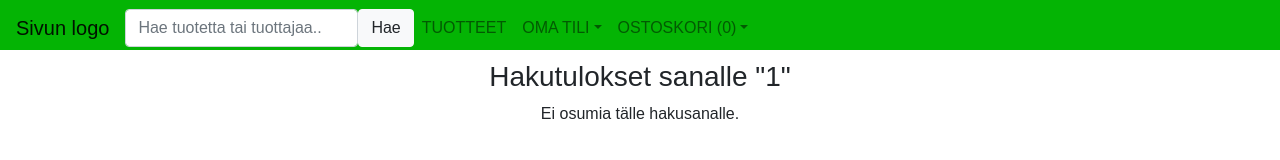
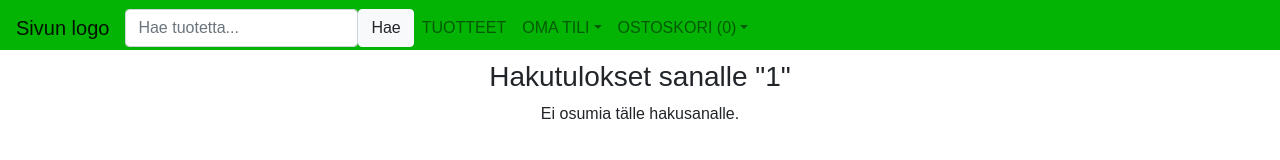
Before and after one commit to jnyste/lahiruoka, a React (Create React App) app in the folder frontend/: page /etsi/1 in a window 1280 px wide. Shown: the top 160 px of the page. Built offline with nearby package versions, Linux system fonts and the light colour scheme; no server answers.

Commit message:
NavigationBar.js: implement search function

```diff
--- a/frontend/src/NavigationBar.js
+++ b/frontend/src/NavigationBar.js
@@ -1,17 +1,30 @@
 import React, {Component} from "react";
 import './css/frontpage_style.css';
 import { Navbar, Nav, NavItem, NavDropdown, MenuItem, Button, Form, FormControl } from 'react-bootstrap';
+import { BrowserRouter as Link } from "react-router-dom";
 import Login from './Login';
 
 class NavigationBar extends Component {
+
+    constructor() {
+        super();
+        this.state = {searchWord: ''};
+        this.updateSearchWord = this.updateSearchWord.bind(this);
+    }
+
+    updateSearchWord(event) {
+        this.setState({searchWord: event.target.value});
+    }
+
     render() {
-        return (<Navbar className="header" expand="lg">
+        return (
+            <Navbar className="header" expand="lg">
                 <Navbar.Brand className="navLogo" style={{float: "left"}} href="/">Sivun logo</Navbar.Brand>
                   <Navbar.Toggle aria-controls="basic-navbar-nav"/>
                   <Navbar.Collapse className="navCollapse" id="basic-navbar-nav">
                     <Form className="navForm" inline>
-                              <FormControl type="text" placeholder="Hae tuotetta tai tuottajaa.." className="search" />
-                              <Button className="navFormButton" variant="light">Hae</Button>
+                      <FormControl onChange={this.updateSearchWord} type="text" placeholder="Hae tuotetta..." className="search" />
+                      <Button href={'/etsi/' + this.state.searchWord} className="navFormButton" variant="light">Hae</Button>
                     </Form>
                     <Nav className="navLinks">
                       <Nav.Link className="navProducts" href="/tuotteet/">TUOTTEET</Nav.Link>
```
Lines whose indentation alone changed are shown as unchanged.
